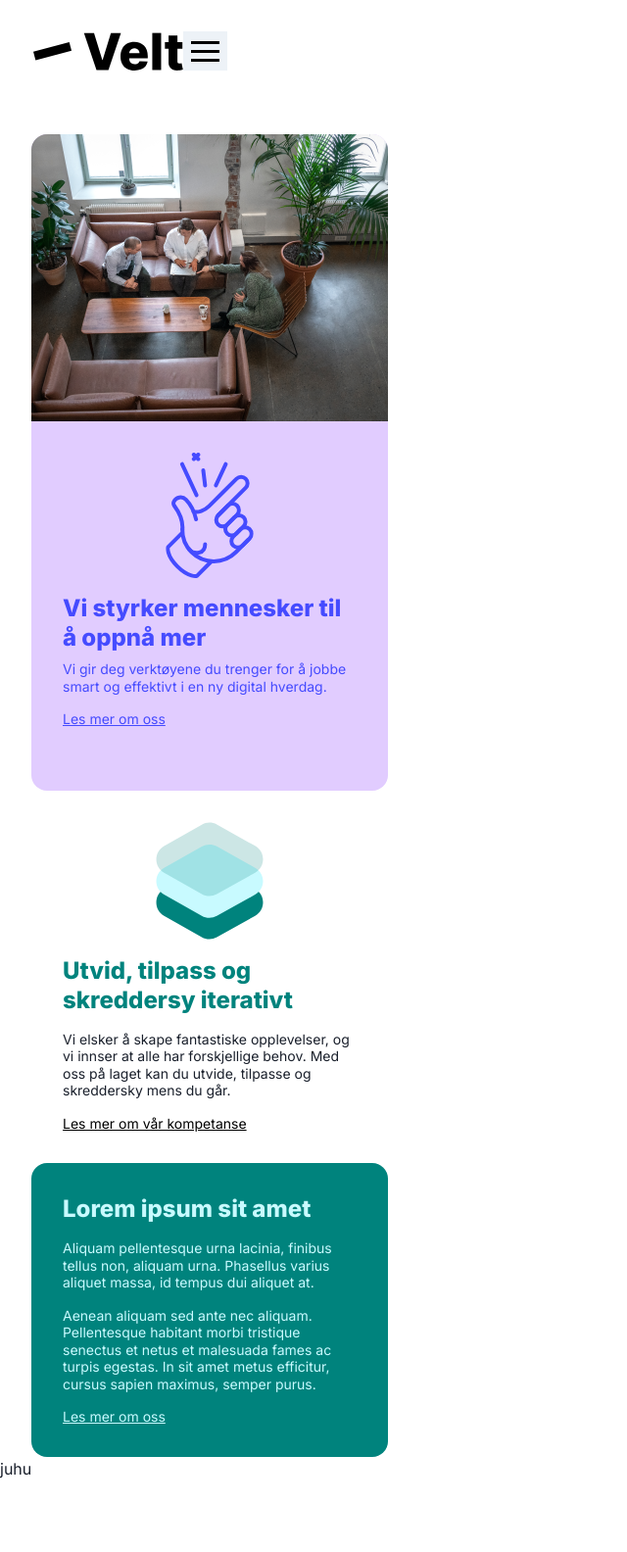
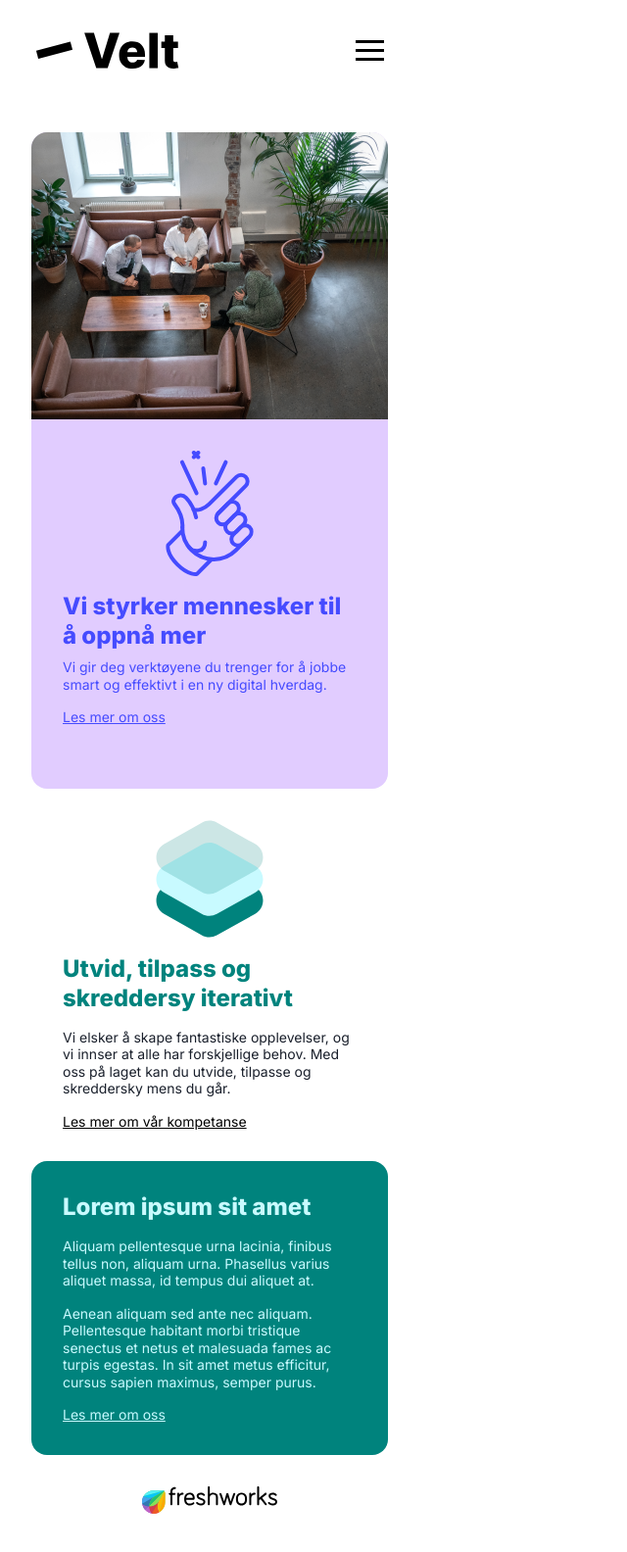
Before and after one commit to veltorg/website, a Next.js app: page / in a window 1280 px wide. Shown: the top 1584 px of the page at 98% size, without its empty margins (0-640 px from the left). Before the commit the page ends 1511 px from the top, so only its background shows below. Built offline with nearby package versions, Linux system fonts and the light colour scheme.

Commit message:
feat: header design

```diff
--- a/components/footer/footer.tsx
+++ b/components/footer/footer.tsx
@@ -1,3 +1,17 @@
-import { Flex } from "@chakra-ui/react";
+import { Flex, Image } from "@chakra-ui/react";
 
-export const Footer: React.FC = () => <Flex>juhu</Flex>;
+export const Footer: React.FC = () => (
+    <Flex sx={{ flexDirection: "column", p: 3, gap: 4 }}>
+      <Flex sx={{ alignItems: "center", justifyContent: "center", gap: 1 }}>
+        <Image src="freshworks-logo.svg" />
+      </Flex>
+      <Flex
+        sx={{
+          flexDirection: "column",
+          justifyContent: "center",
+          alignItems: "center",
+        }}
+      >
+      </Flex>
+    </Flex>
+  );
--- a/components/header/header.tsx
+++ b/components/header/header.tsx
@@ -24,12 +24,12 @@ export const Header: React.FC = () => {
   const { isOpen, onOpen, onClose } = useDisclosure();
   return (
     <Flex>
-      <Flex my="2em">
+      <Flex my="2em" alignContent="space-between" flexDirection={"row"} width="100%" >
         <Link href={"/"}>
           <Logo />
         </Link>
-        <Spacer />
-        <IconButton aria-label="Hamburger" onClick={onOpen}>
+
+        <IconButton variant="link" aria-label="Hamburger" onClick={onOpen} size="lg" ml="auto" pr="2em">
           <Hamburger />
         </IconButton>
       </Flex>
--- a/components/header/logo.tsx
+++ b/components/header/logo.tsx
@@ -7,7 +7,7 @@ export const Logo: FC<Props> = () => {
   return (
     <svg
       width="187"
-      height="41"
+      height="39"
       viewBox="0 0 187 41"
       fill="none"
       xmlns="http://www.w3.org/2000/svg"
```
